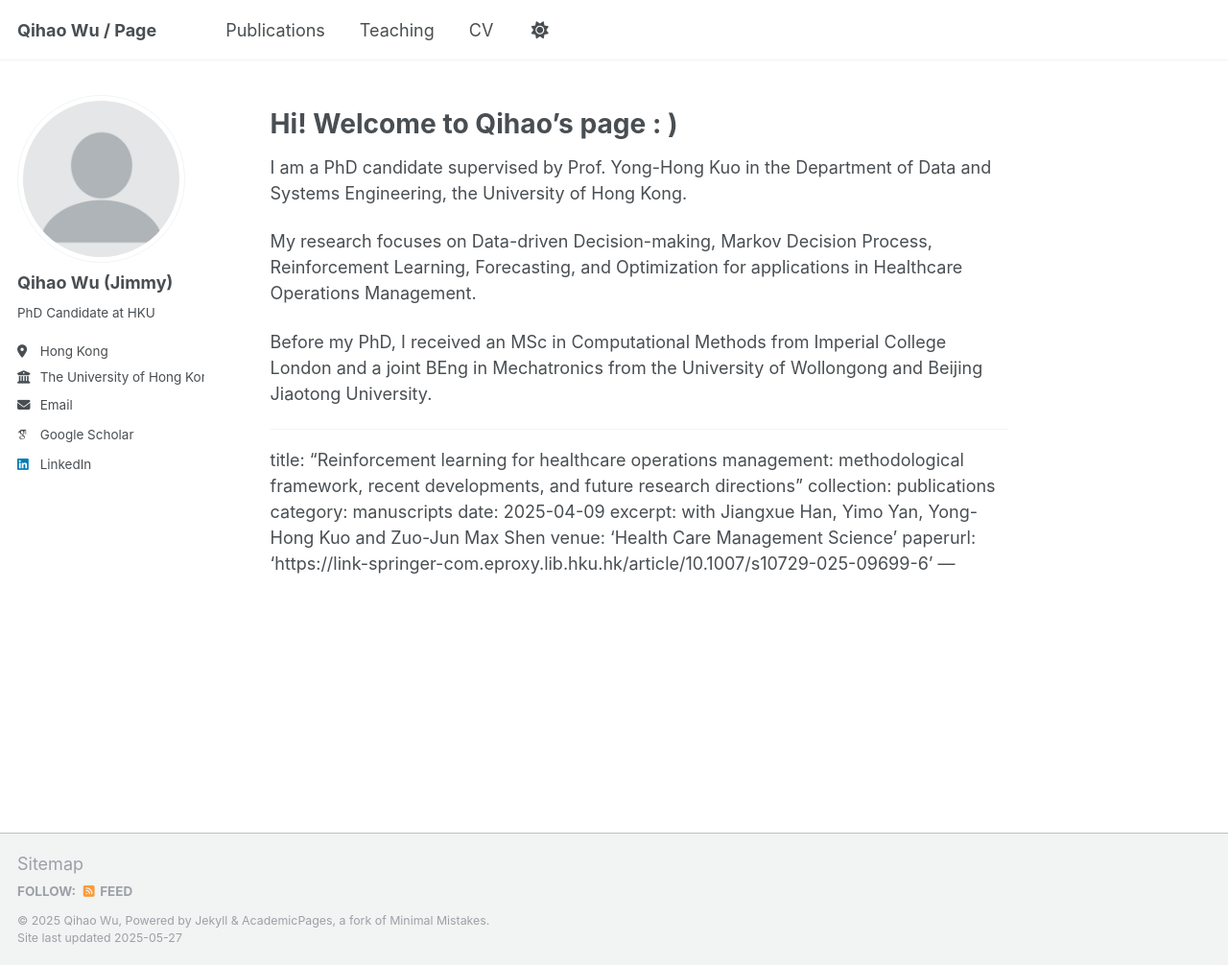
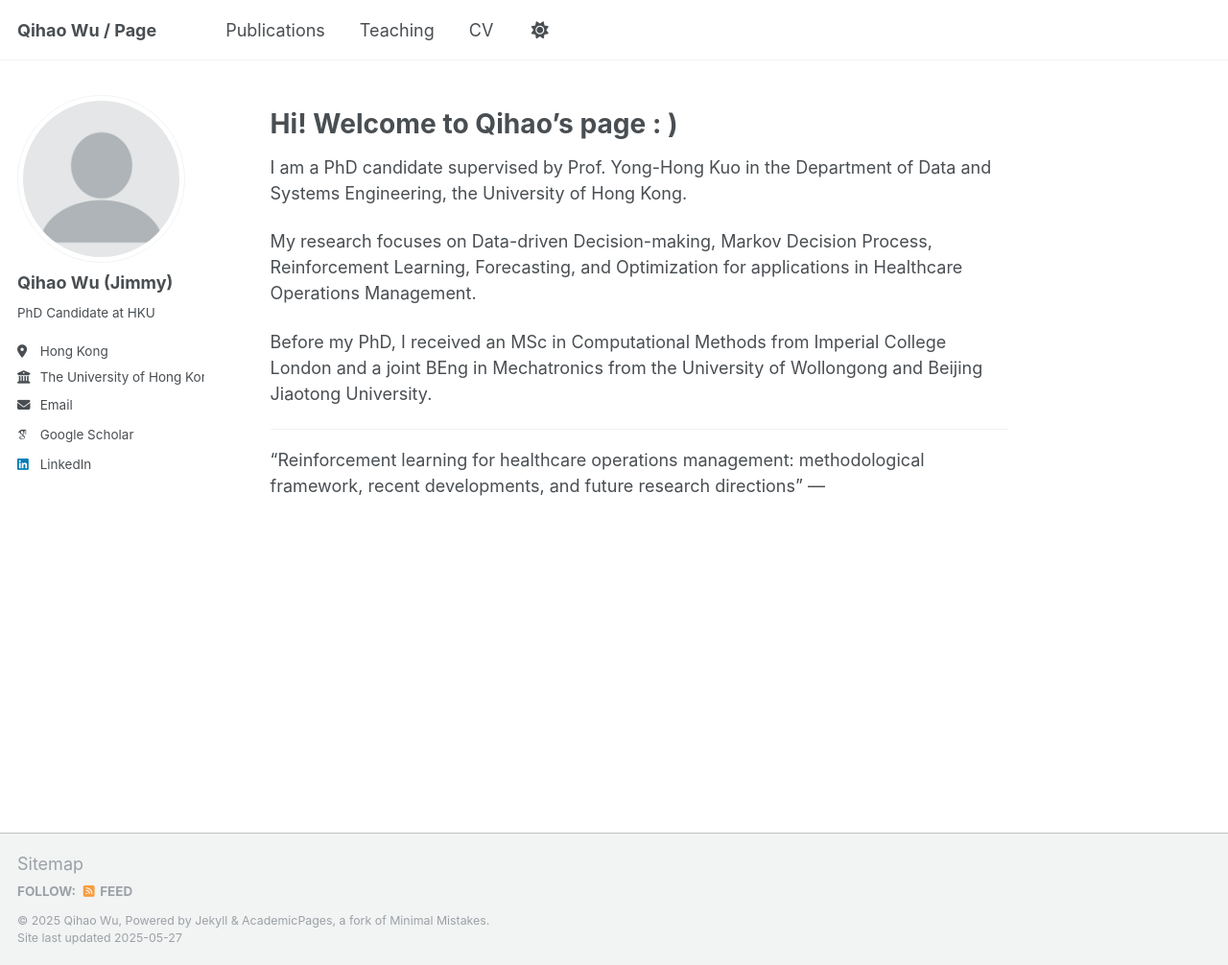
Before and after one commit to Qihao-Wu/bio, a Jekyll site: the page built from _pages/about.md, in a window 1280 px wide and 1006 px high. Shown: the whole window at 96% size. Built offline with Jekyll 4.4.1, drawn with Linux system fonts in a browser that asks for light colours; some web fonts are replaced.

Commit message:
Update about.md

```diff
--- a/_pages/about.md
+++ b/_pages/about.md
@@ -17,11 +17,5 @@ Before my PhD, I received an MSc in Computational Methods from Imperial College
 
 
 ---
-title: "Reinforcement learning for healthcare operations management: methodological framework, recent developments, and future research directions"
-collection: publications
-category: manuscripts
-date: 2025-04-09
-excerpt: with Jiangxue Han, Yimo Yan, Yong-Hong Kuo and Zuo-Jun Max Shen
-venue: 'Health Care Management Science'
-paperurl: 'https://link-springer-com.eproxy.lib.hku.hk/article/10.1007/s10729-025-09699-6'
+"Reinforcement learning for healthcare operations management: methodological framework, recent developments, and future research directions"
 ---
```
